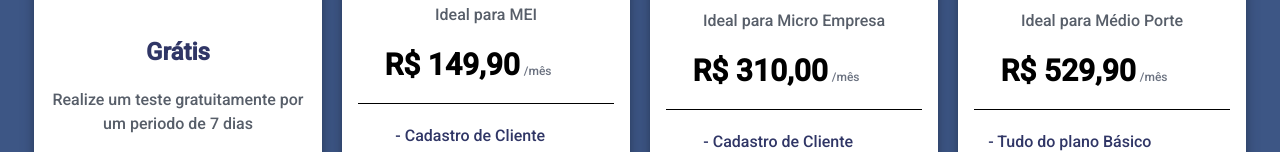
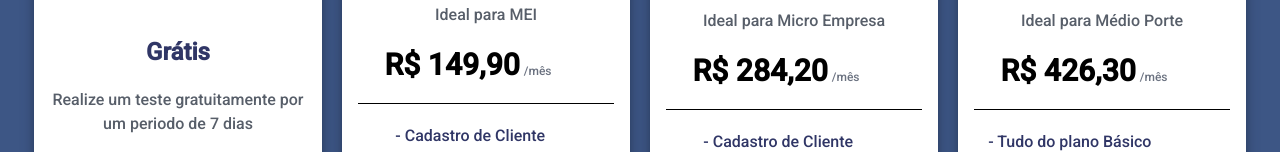
Before and after one commit to EvaldoFerreiraMoreira/site-siad, a Next.js app: page /planos in a window 1280 px wide. Shown: the part 431-583 px from the top of the page. Built offline with nearby package versions, Linux system fonts and the light colour scheme.

Commit message:
chore: new prices in planos

```diff
--- a/src/app/planos/components/componentsMobile/CarrosselPlanosMobile.tsx
+++ b/src/app/planos/components/componentsMobile/CarrosselPlanosMobile.tsx
@@ -138,13 +138,13 @@ const CarrosselPlanosMobile = () => {
                             <p className='text-xl left-10 text-red-600 line-through'>
                                 {activeSection === "mensal"
                                     ? ""
-                                    : "R$ 310,00"
+                                    : "R$ 284,20"
                                 }
                             </p>
                             <h1 className='flex gap-1 items-center text-3xl font-bold text-black'>
                                 {activeSection === "mensal"
-                                    ? "R$ 310,00"
-                                    : "R$ 279,90"
+                                    ? "R$ 284,20"
+                                    : "R$ 253,20"
                                 }
                                  <p className='text-xs mt-3 font-light text-gray-500'>/mês</p>
                             </h1>
@@ -218,13 +218,13 @@ const CarrosselPlanosMobile = () => {
                             <p className='text-xl left-10 text-red-600 line-through'>
                                 {activeSection === "mensal"
                                     ? ""
-                                    : "R$ 529,90"
+                                    : "R$ 426,30"
                                 }
                             </p>
                             <h1 className='flex gap-1 items-center text-3xl font-bold text-black'>
                                 {activeSection === "mensal"
-                                    ? "R$ 529,90"
-                                    : "R$ 489,00"
+                                    ? "R$ 426,30"
+                                    : "R$ 386,30"
                                 }
                                  <p className='text-xs mt-3 font-light text-gray-500'>/mês</p>
                             </h1>
--- a/src/app/planos/components/componentsWeb/CarrosselPlanosWeb.tsx
+++ b/src/app/planos/components/componentsWeb/CarrosselPlanosWeb.tsx
@@ -469,13 +469,13 @@ const CarrosselPlanosWeb = () => {
             <p className='text-xl left-10 text-red-600 line-through'>
                 {activeSection === "mensal"
                     ? ""
-                    : "R$ 310,00"
+                    : "R$ 284,20"
                 }
             </p>
             <h1 className='flex gap-1 items-center text-3xl font-bold text-black'>
                 {activeSection === "mensal"
-                    ? "R$ 310,00"
-                    : "R$ 279,90"
+                    ? "R$ 284,20"
+                    : "R$ 253,20"
                 }
                 <p className='text-xs mt-3 font-light text-gray-500'>/mês</p>
             </h1>
@@ -543,13 +543,13 @@ const CarrosselPlanosWeb = () => {
             <p className='text-xl left-10 text-red-600 line-through'>
                 {activeSection === "mensal"
                     ? ""
-                    : "R$ 529,90"
+                    : "R$ 426,30"
                 }
             </p>
             <h1 className='flex gap-1 items-center text-3xl font-bold text-black'>
                 {activeSection === "mensal"
-                    ? "R$ 529,90"
-                    : "R$ 489,00"
+                    ? "R$ 426,30"
+                    : "R$ 386,30"
                 }
                 <p className='text-xs mt-3 font-light text-gray-500'>/mês</p>
             </h1>
```
